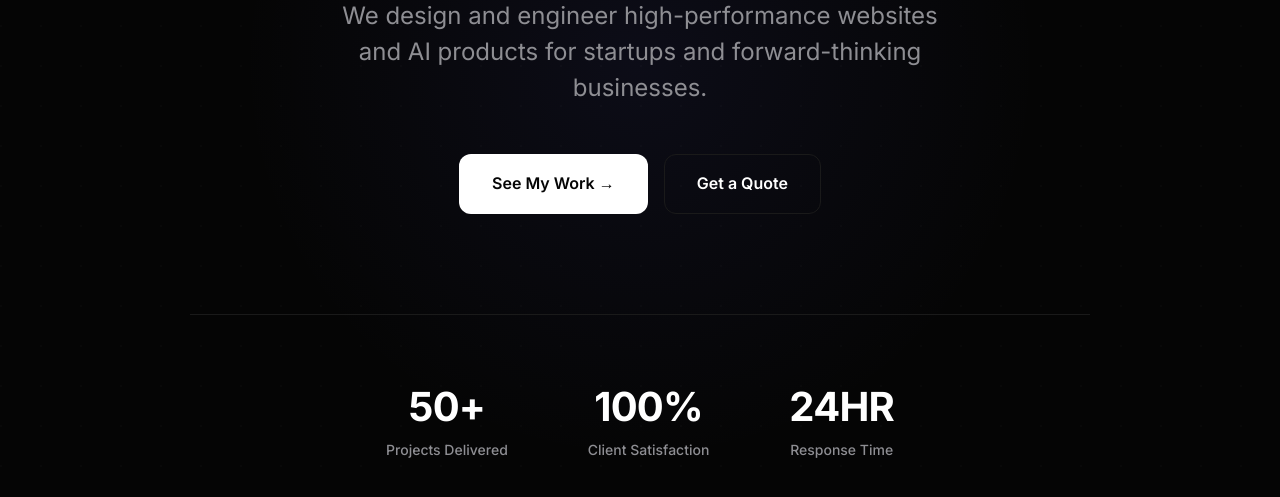
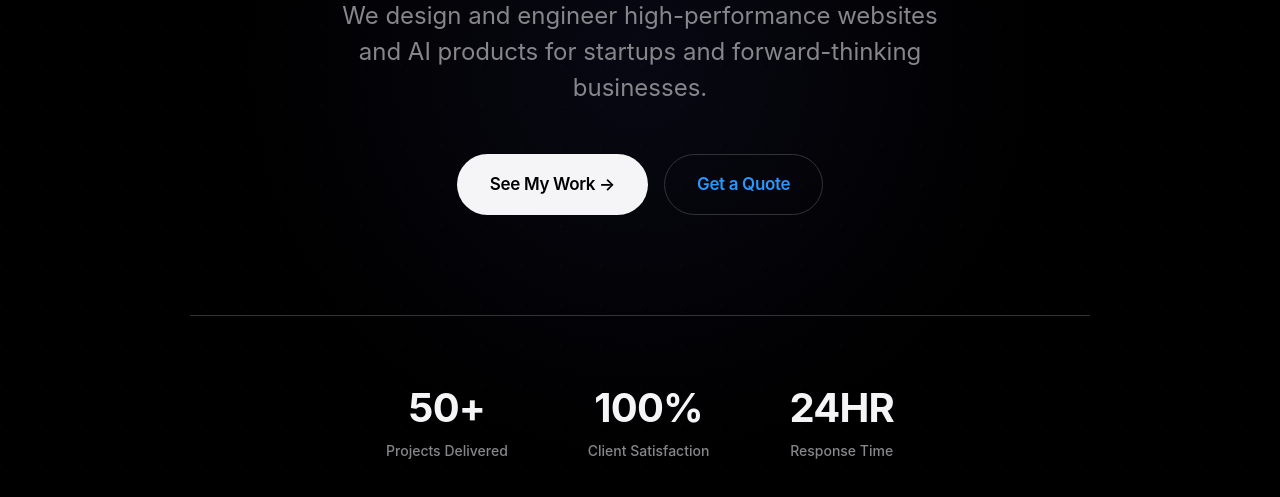
Before and after one commit to skygupta-codes/forgebit.ca, a website: page public/index.html in a window 1280 px wide. Shown: the part 415-912 px from the top of the page. Drawn offline with Linux system fonts and the light colour scheme.

Commit message:
Update theme to strict Apple/Retell aesthetic

```diff
--- a/public/index.html
+++ b/public/index.html
@@ -18,23 +18,23 @@
        CSS VARIABLES & RESET
        ======================================== */
     :root {
-      --color-bg: #050505;
-      --color-surface: #0a0a0a;
-      --color-border: #1a1a1a;
-      --color-accent: #6366f1;
-      /* Modern Indigo */
-      --color-accent-2: #818cf8;
-      --color-text: #ffffff;
-      --color-muted: #8e8e93;
-      /* Apple-style gray */
+      --color-bg: #000000;
+      --color-surface: #1d1d1f;
+      --color-border: #333336;
+      --color-accent: #2997ff;
+      /* Apple Blue */
+      --color-accent-2: #5e5ce6;
+      /* Retell Indigo/Purple */
+      --color-text: #f5f5f7;
+      --color-muted: #86868b;
       --max-width: 1280px;
-      --font-main: 'Inter', sans-serif;
-      --font-display: 'Inter', sans-serif;
+      --font-main: -apple-system, BlinkMacSystemFont, "SF Pro Display", "SF Pro Text", "Inter", "Helvetica Neue", sans-serif;
+      --font-display: -apple-system, BlinkMacSystemFont, "SF Pro Display", "Inter", sans-serif;
       --section-py: 160px;
       --card-radius: 20px;
       --transition: 0.4s cubic-bezier(0.4, 0, 0.2, 1);
-      --glass-bg: rgba(10, 10, 10, 0.7);
-      --glass-border: rgba(255, 255, 255, 0.08);
+      --glass-bg: rgba(29, 29, 31, 0.72);
+      --glass-border: rgba(255, 255, 255, 0.1);
     }
 
     *,
@@ -110,15 +110,19 @@
     .btn {
       display: inline-flex;
       align-items: center;
+      justify-content: center;
       gap: 10px;
       padding: 16px 32px;
-      border-radius: 12px;
-      font-size: 1rem;
+      border-radius: 100px;
+      /* Apple pill-shape */
+      font-size: 1.0625rem;
+      /* ~17px Apple size */
       font-weight: 600;
       cursor: pointer;
       border: 1px solid transparent;
       transition: all var(--transition);
       text-decoration: none;
+      letter-spacing: -0.02em;
     }
 
     .btn-primary {
@@ -128,19 +132,19 @@
 
     .btn-primary:hover {
       background: #e5e5e5;
-      transform: translateY(-2px);
+      transform: scale(1.02);
     }
 
     .btn-secondary {
       background: transparent;
-      color: var(--color-text);
+      color: var(--color-accent);
       border-color: var(--color-border);
     }
 
     .btn-secondary:hover {
-      background: rgba(255, 255, 255, 0.05);
-      border-color: var(--color-muted);
-      transform: translateY(-2px);
+      background: var(--color-surface);
+      border-color: var(--color-accent);
+      transform: scale(1.02);
     }
 
     /* Scroll reveal animation class */
@@ -171,8 +175,8 @@
 
     .navbar.scrolled {
       background: var(--glass-bg);
-      backdrop-filter: blur(20px);
-      -webkit-backdrop-filter: blur(20px);
+      backdrop-filter: blur(20px) saturate(180%);
+      -webkit-backdrop-filter: blur(20px) saturate(180%);
       padding: 16px 0;
       border-bottom: 1px solid var(--glass-border);
     }
```
